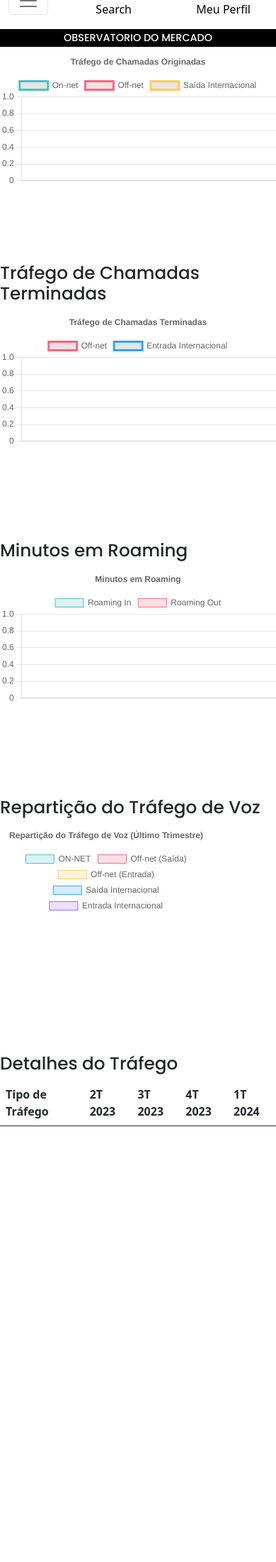
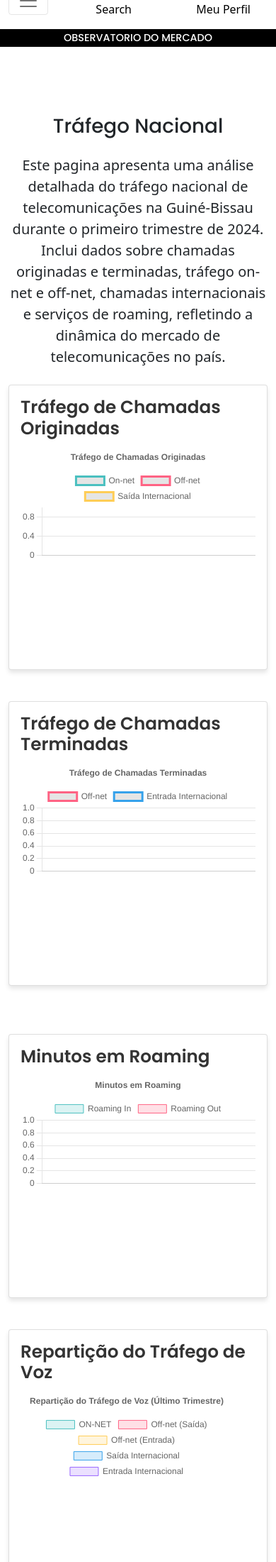
Before and after one commit to atchutchi/relatorio-mercado, a Django app: page /indicadores/trafego-nacional/ in a window 390 px wide. Shown: the part 39-2240 px from the top of the page at 71% size. Before the commit the page ends 1626 px from the top, so only its background shows below. Run offline with Django 5.2, Linux system fonts and the light colour scheme; data that the repository does not hold is empty; some libraries are stand-ins or nearby versions.

Commit message:
Adiciona estilo no template trafego nacional

```diff
--- a/relatorio_mercado/indicadores/templates/indicadores/emprego_sector.html
+++ b/relatorio_mercado/indicadores/templates/indicadores/emprego_sector.html
@@ -10,7 +10,7 @@
     <div class="container mt-4">
         <h1 class="text-center mb-4">Emprego no Setor das TIC - 1º Trimestre 2024</h1>
         <p class="lead text-center mb-4">
-            Este relatório apresenta os dados de emprego no setor das telecomunicações na Guiné-Bissau,
+            Este pagina apresenta os dados de emprego no setor das telecomunicações na Guiné-Bissau,
             incluindo empregos diretos e indiretos nas operadoras MTN e Orange.
         </p>
 
--- a/relatorio_mercado/indicadores/templates/indicadores/trafego_nacional.html
+++ b/relatorio_mercado/indicadores/templates/indicadores/trafego_nacional.html
@@ -2,45 +2,72 @@
 {% load static %}
 
 {% block content %}
-<h1>Tráfego Nacional</h1>
+<div class="content-wrapper" style="margin-top: 200px;">
+    <div class="container mt-4">
+        <h1 class="text-center mb-4">Tráfego Nacional</h1>
+
+        <p class="lead text-center mb-4">
+            Este pagina apresenta uma análise detalhada do tráfego nacional de telecomunicações na Guiné-Bissau
+            durante o primeiro trimestre de 2024. Inclui dados sobre chamadas originadas e terminadas, tráfego on-net e off-net,
+            chamadas internacionais e serviços de roaming, refletindo a dinâmica do mercado de telecomunicações no país.
+        </p>
 
         <div class="row">
-    <div class="col-md-6">
-        <h2>Tráfego de Chamadas Originadas</h2>
+            <div class="col-lg-6 mb-4">
+                <div class="card">
+                    <div class="card-body">
+                        <h2 class="card-title">Tráfego de Chamadas Originadas</h2>
                         <div class="chart-container">
                             <canvas id="trafegoOriginadoChart"></canvas>
                         </div>
                     </div>
-    <div class="col-md-6">
-        <h2>Tráfego de Chamadas Terminadas</h2>
+                </div>
+            </div>
+            <div class="col-lg-6 mb-4">
+                <div class="card">
+                    <div class="card-body">
+                        <h2 class="card-title">Tráfego de Chamadas Terminadas</h2>
                         <div class="chart-container">
                             <canvas id="trafegoTerminadoChart"></canvas>
                         </div>
                     </div>
                 </div>
+            </div>
+        </div>
 
         <div class="row mt-4">
-    <div class="col-md-12">
-        <h2>Minutos em Roaming</h2>
+            <div class="col-12">
+                <div class="card">
+                    <div class="card-body">
+                        <h2 class="card-title">Minutos em Roaming</h2>
                         <div class="chart-container">
                             <canvas id="trafegoRoamingChart"></canvas>
                         </div>
                     </div>
                 </div>
+            </div>
+        </div>
 
         <div class="row mt-4">
-    <div class="col-md-12">
-        <h2>Repartição do Tráfego de Voz</h2>
+            <div class="col-12">
+                <div class="card">
+                    <div class="card-body">
+                        <h2 class="card-title">Repartição do Tráfego de Voz</h2>
                         <div class="chart-container">
                             <canvas id="reparticaoTrafegoChart"></canvas>
                         </div>
                     </div>
                 </div>
+            </div>
+        </div>
 
         <div class="row mt-4">
-    <div class="col-md-12">
-        <h2>Detalhes do Tráfego</h2>
-        <table class="table">
+            <div class="col-12">
+                <div class="card">
+                    <div class="card-body">
+                        <h2 class="card-title">Detalhes do Tráfego</h2>
+                        <div class="table-responsive">
+                            <table class="table table-striped">
                                 <thead>
                                     <tr>
                                         <th>Tipo de Tráfego</th>
@@ -56,7 +83,24 @@
                             </table>
                         </div>
                     </div>
+                </div>
+            </div>
+        </div>
 
+        <div class="row mt-4">
+            <div class="col-12">
+                <div class="card">
+                    <div class="card-body">
+                        <h2 class="card-title">Análise do Tráfego</h2>
+                        <p>Relativamente ao tráfego de chamadas originadas (outgoing), verificou-se no primeiro trimestre um decrescimento nas chamadas on-net (na mesma rede), enquanto que se verificou um crescimento das chamadas off-net e saída internacional.</p>
+                        <p>Em relação ao tráfego de chamadas terminadas (incoming), o primeiro trimestre teve um crescimento exponencial das chamadas off-net de + de 200%, devido às medidas regulatórias implementadas e um ligeiro decrescimento das chamadas de entrada internacional de -4% em relação ao trimestre anterior.</p>
+                        <p>Conforme o gráfico, a maior parte do volume de tráfego gerado pelos operadores concentra-se nas próprias redes, ou seja, tráfego INTRA-REDE (On-net), constituindo mais de 66.94% da totalidade do tráfego, pese embora a redução não do volume mas sim da sua contribuição para o total de tráfego, no primeiro trimestre de 2024. Todavia, devido às medidas regulatórias adotadas, começa a se notar um crescimento do fluxo de chamadas Off-net, que se comparado com o trimestre anterior temos um aumento de + 200%.</p>
+                    </div>
+                </div>
+            </div>
+        </div>
+    </div>
+</div>
 {% endblock %}
 
 {% block extra_js %}
```
Lines whose indentation alone changed are shown as unchanged.
